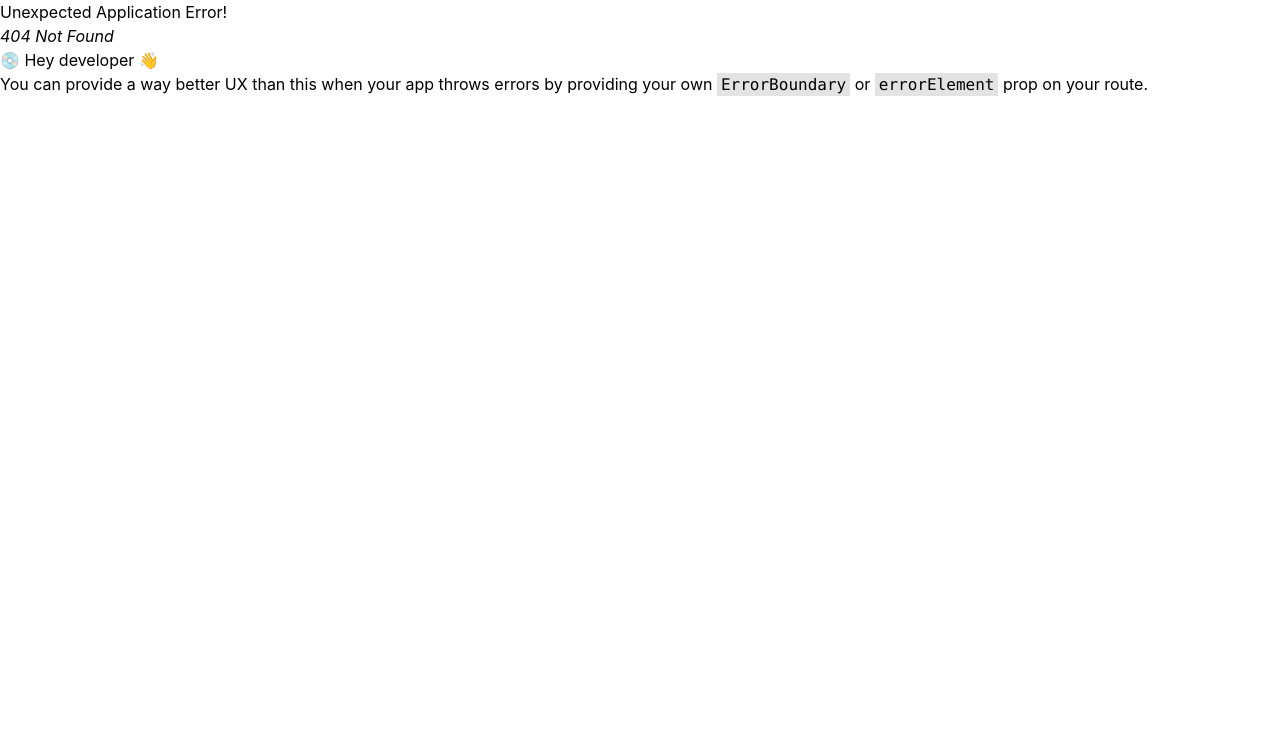
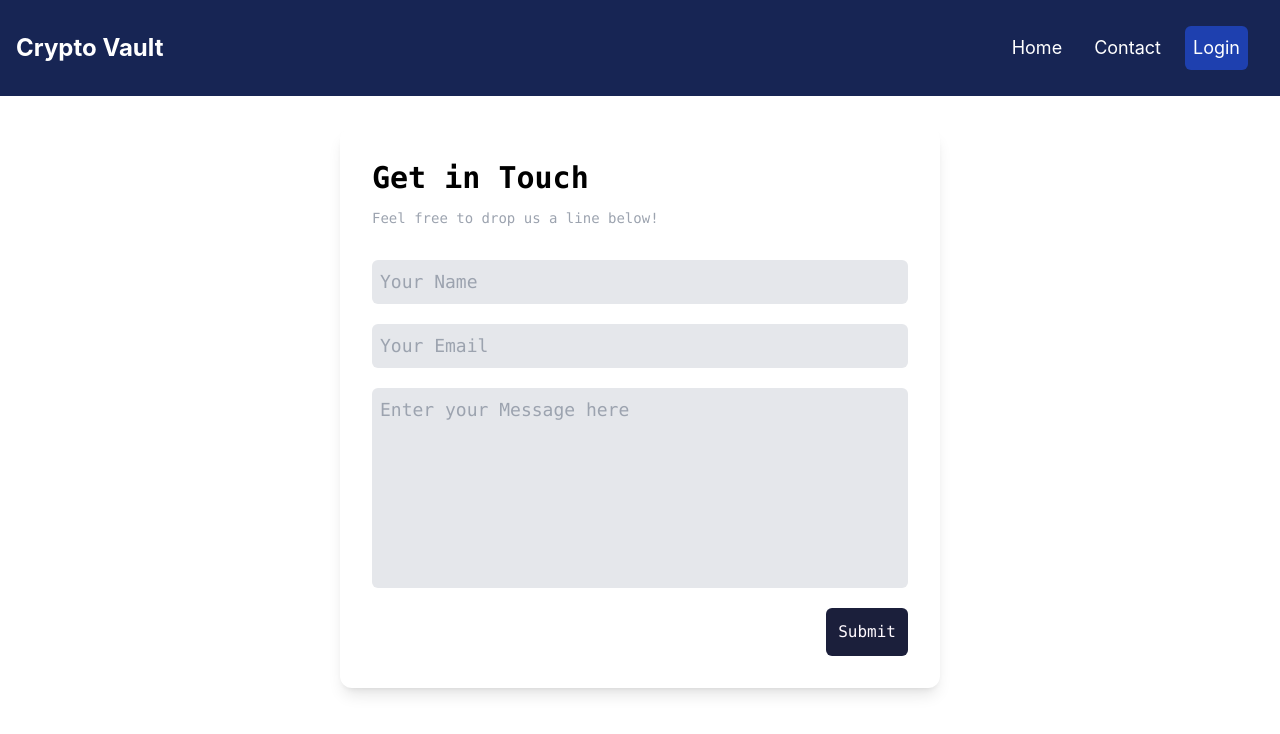
Before and after one commit to sumitgandhi2003/cryptovault, a React (Create React App) app: page /contact in a window 1280 px wide. Before the commit this address had no page. Shown: the top 734 px of the page. Built offline with nearby package versions, Linux system fonts and the light colour scheme.

Commit message:
adding contact us page

```diff
--- a/package.json
+++ b/package.json
@@ -12,6 +12,7 @@
     "react-icons": "^5.1.0",
     "react-router-dom": "^6.22.3",
     "react-scripts": "5.0.1",
+    "sweetalert2": "^11.10.8",
     "web-vitals": "^2.1.4"
   },
   "scripts": {
--- a/src/App.js
+++ b/src/App.js
@@ -2,6 +2,7 @@ import "./App.css";
 import Navbar from "./component/Navbar/Navbar";
 import Body from "./component/Body/Body";
 import Coindescription from "./component/Coindescription/Coindescription";
+import Contact from "./component/Contact/Contact";
 import { createBrowserRouter, Outlet } from "react-router-dom";
 
 const App = () => {
@@ -23,6 +24,11 @@ export const route = createBrowserRouter([
         element: <Body />,
       },
       {
+        path: "/contact",
+
+        element: <Contact />,
+      },
+      {
         path: "/coins/:id",
         element: <Coindescription />,
       },
--- a/src/component/Coincard/Coincard.jsx
+++ b/src/component/Coincard/Coincard.jsx
@@ -33,7 +33,7 @@ const Coincard = () => {
       .then((response) => setCoinList(response));
   }, []);
 
-  return (
+  return coinList ? (
     <div>
       <div className="flex justify-between gap-4 p-4 m-2">
         <div className="w-1/2 flex justify-start gap-4 items-center mobile:w-full tablet:w-1/2">
@@ -72,6 +72,10 @@ const Coincard = () => {
           })}
       </div>
     </div>
+  ) : (
+    <div class="flex justify-center items-center h-screen">
+      <div class="w-16 h-16  border-t-4 border-black rounded-full animate-spin"></div>
+    </div>
   );
 };
 
--- /dev/null
+++ b/src/component/Contact/Contact.jsx
@@ -0,0 +1,85 @@
+import { useState } from "react";
+import Swal from "sweetalert2";
+const Contact = () => {
+  const [contact, setContact] = useState({
+    name: "",
+    email: "",
+    message: "",
+  });
+  const inputHandle = (e) => {
+    const name = e.target.name;
+    const value = e.target.value;
+    setContact({
+      ...contact,
+      [name]: value,
+    });
+  };
+  const submithandle = (e) => {
+    e.preventDefault();
+    if (contact.email.includes("@") && contact.name && contact.message) {
+      Swal.fire({
+        title: "Thankyou!",
+        text: "Your Query has been submited!",
+        icon: "success",
+      });
+      return;
+    }
+    Swal.fire({
+      title: "Error!",
+      text: "Please fill all the fields!",
+      icon: "error",
+    });
+  };
+  return (
+    <div className="contact-us-container w-full h-full flex relative justify-center items-center p-4 mt-4 font-mono ">
+      <form
+        onSubmit={submithandle}
+        className="contact w-[600px] h-fit p-8 flex gap-5 flex-col justify-between items-center bg-white rounded-xl shadow-lg"
+      >
+        <div className="container-heading w-full">
+          <h1 className="text-3xl font-bold font- from-neutral-500">
+            Get in Touch
+          </h1>
+          <p className="text-sm text-gray-400 my-3 ">
+            Feel free to drop us a line below!
+          </p>
+        </div>
+        <div className="form grid gap-5 w-full relative">
+          <input
+            type="text"
+            className="bg-gray-200 p-2 rounded-md text-lg"
+            name="name"
+            placeholder="Your Name"
+            id=""
+            value={contact.name}
+            onChange={inputHandle}
+          />
+          <input
+            type="email"
+            name="email"
+            className="bg-gray-200 p-2 rounded-md w-full text-lg"
+            id=""
+            placeholder="Your Email"
+            value={contact.email}
+            onChange={inputHandle}
+          />
+          <textarea
+            name="message"
+            id=""
+            className="bg-gray-200 p-2 rounded-md w-full h-[200px] text-lg resize-none "
+            placeholder="Enter your Message here"
+            value={contact.message}
+            onChange={inputHandle}
+          ></textarea>
+          <div className="btn w-full flex  justify-end ">
+            <button className=" text-[#FFFAFF] w-fit rounded-md p-3 bg-[#1B1F3B] ">
+              Submit
+            </button>
+          </div>
+        </div>
+      </form>
+    </div>
+  );
+};
+
+export default Contact;
--- a/src/component/Navbar/Navbar.jsx
+++ b/src/component/Navbar/Navbar.jsx
@@ -1,4 +1,5 @@
 import { useState } from "react";
+import { Link } from "react-router-dom";
 import Hamburger from "../Hamburger/Hamburger";
 const Navbar = () => {
   const [islogin, setIsLogin] = useState(false);
@@ -10,20 +11,27 @@ const Navbar = () => {
     setIsShow(!isShow);
   };
   return (
-    <div className="navbar w-full flex justify-between items-center p-4 h-24 bg-blue-950 text-white sticky top-0">
+    <div className="navbar w-full flex justify-between items-center p-4 h-24 z-50 bg-blue-950 text-white sticky top-0">
       <div className="logo font-bold text-2xl">Crypto Vault</div>
       <div
         className={`links flex justify-between  items-center gap-4 mr-4  text-lg mobile:block mobile:top-24 mobile:left-0 mobile:absolute mobile:w-full mobile:p-4 mobile:bg-blue-950 mobile:${
           isShow ? "block" : "hidden"
         } tablet:relative tablet:flex tablet:top-0 tablet:w-max tablet:p-0`}
+        onClick={() => setIsShow(false)}
       >
-        <div className="cursor-pointer mobile:border-b-2  tablet:border-0 border-white p-2 hover:bg-blue-700">
-          Home
-        </div>
-        <div className="cursor-pointer mobile:border-b-2 tablet:border-0 border-white p-2 hover:bg-blue-700">
+        <Link to={"/"}>
+          <div className="cursor-pointer mobile:border-b-2  tablet:border-0 border-white p-2  tablet:hover:bg-blue-700">
+            Home
+          </div>
+        </Link>
+        {/* <div className="cursor-pointer mobile:border-b-2 tablet:border-0 border-white p-2  tablet:hover:bg-blue-700">
           About
-        </div>
-        <div className="cursor-pointer  p-2 hover:bg-blue-700">Contact</div>
+        </div> */}
+        <Link to={"/contact"}>
+          <div className="cursor-pointer  p-2  tablet:hover:bg-blue-700">
+            Contact
+          </div>
+        </Link>
         <div
           className="cursor-pointer p-2 bg-blue-800 rounded-md"
           onClick={() => handleLogin()}
```
Also changed, not shown: 1 other file (tests, documents, lock files or other folders).
